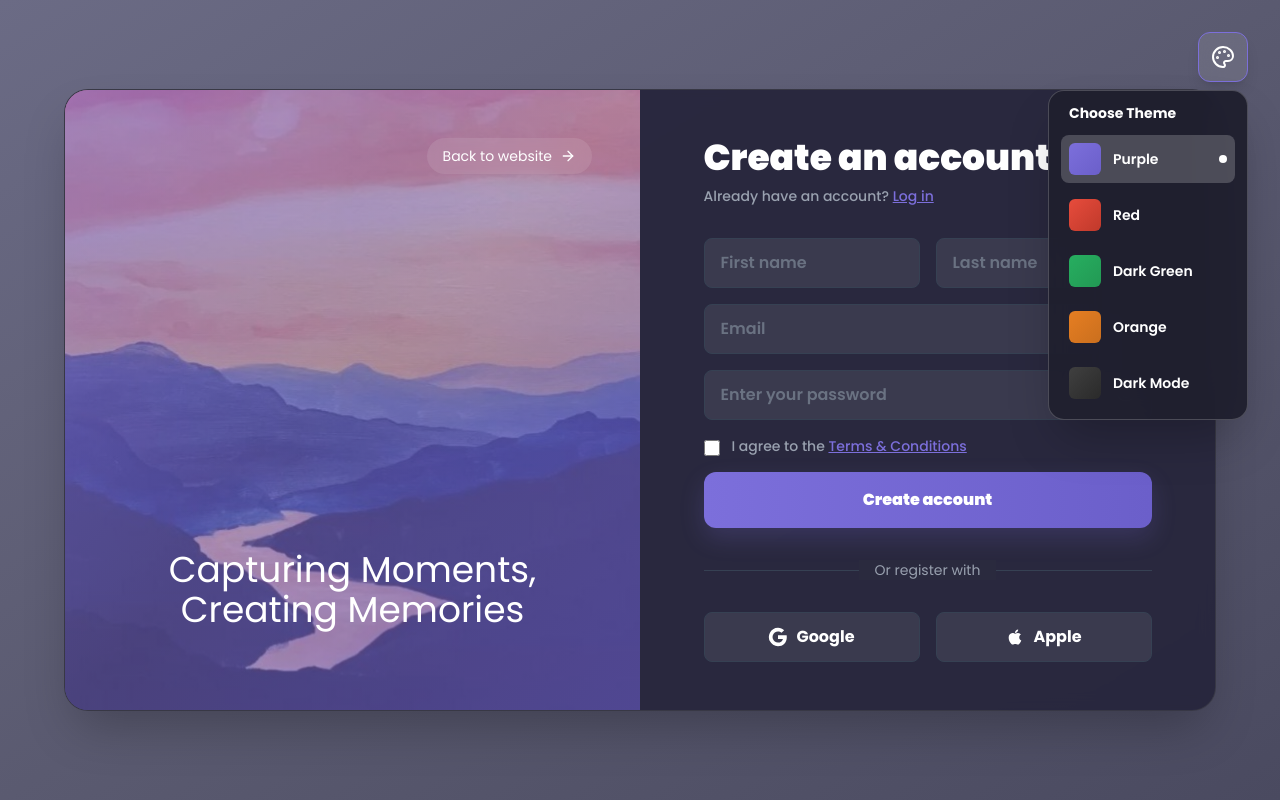
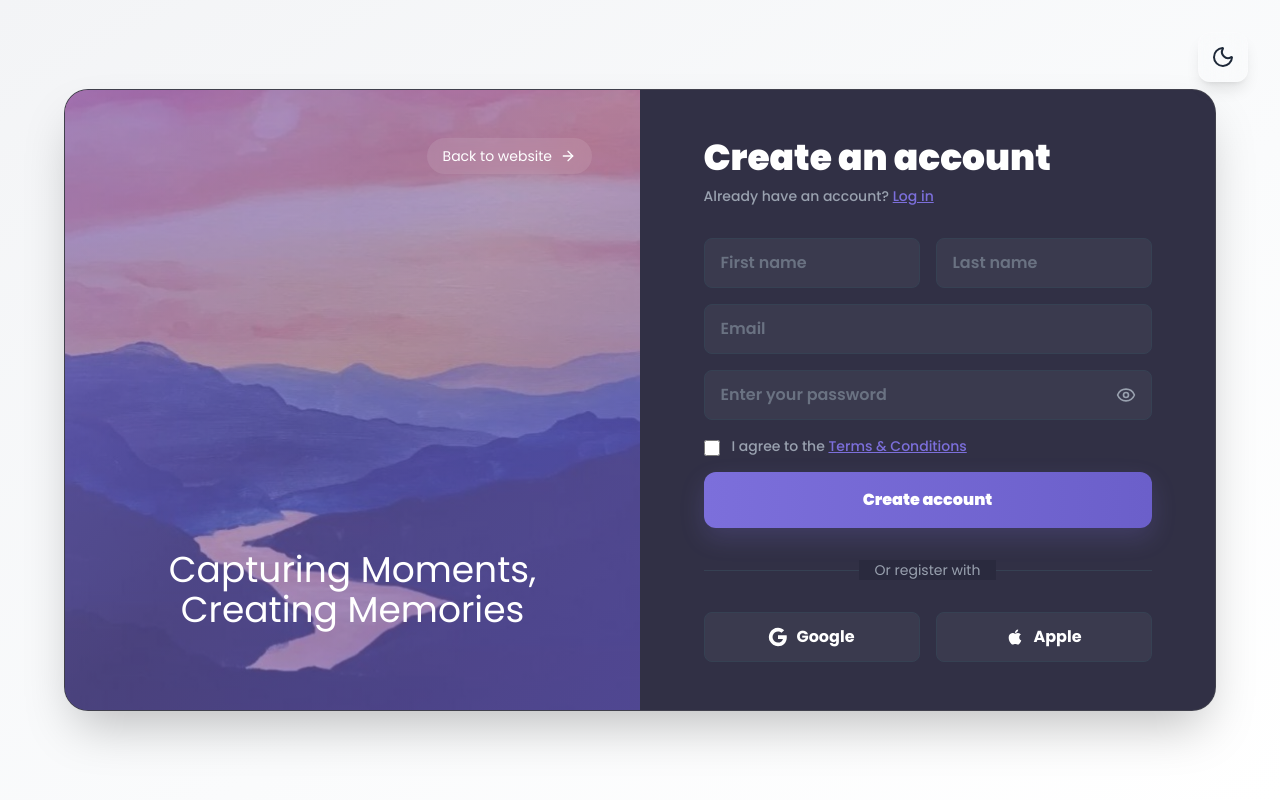
Before and after one commit to UzairAtiq/Login-Page-1, a React (Vite) app: page / in a window 1280 px wide. Both pictures are taken after a click on the button 1223 px from the left and 57 px from the top of the page. Built offline with nearby package versions, Linux system fonts and the light colour scheme.

Commit message:
Replace multi-theme selector with simple dark/light mode toggle

```diff
--- a/src/components/LoginPage.jsx
+++ b/src/components/LoginPage.jsx
@@ -1,16 +1,15 @@
 import { useState } from 'react';
 import { useNavigate } from 'react-router-dom';
 import { motion } from 'framer-motion';
-import { Eye, EyeOff, ArrowRight, Dribbble, Palette } from 'lucide-react';
+import { Eye, EyeOff, ArrowRight, Moon, Sun } from 'lucide-react';
 import { useTheme } from '../context/ThemeContext';
 import { useToast } from '../context/ToastContext';
 import PasswordStrengthIndicator from './PasswordStrengthIndicator';
 
 const LoginPage = () => {
   const navigate = useNavigate();
-  const { theme, setTheme, currentTheme, themes } = useTheme();
+  const { toggleTheme, currentTheme } = useTheme();
   const { showToast } = useToast();
-  const [showThemeMenu, setShowThemeMenu] = useState(false);
 
   const [formData, setFormData] = useState({
     firstName: '',
@@ -116,47 +115,19 @@ const LoginPage = () => {
       transition={{ duration: 0.5 }}
       className={`min-h-screen bg-gradient-to-br ${currentTheme.bg} flex items-center justify-center p-4 md:p-8`}
     >
-      {/* Theme Selector in top right */}
+      {/* Theme Toggle in top right */}
       <div className="absolute top-6 right-6 md:top-8 md:right-8 z-50">
-        <div className="relative">
-          <button
-            onClick={() => setShowThemeMenu(!showThemeMenu)}
-            className="bg-white/10 backdrop-blur-md p-3 rounded-xl shadow-lg hover:bg-white/20 transition-all duration-300 transform hover:scale-105 border border-white/20"
-            style={{ borderColor: showThemeMenu ? currentTheme.accent : undefined }}
-          >
-            <Palette className="w-6 h-6 text-white" />
-          </button>
-
-          {showThemeMenu && (
-            <div className="absolute top-full right-0 mt-2 bg-dark/95 backdrop-blur-xl rounded-2xl shadow-2xl p-3 min-w-[200px] border border-white/20">
-              <p className="text-white font-bold text-sm mb-3 px-2">Choose Theme</p>
-              <div className="space-y-2">
-                {Object.entries(themes).map(([key, themeData]) => (
-                  <button
-                    key={key}
-                    onClick={() => {
-                      setTheme(key);
-                      setShowThemeMenu(false);
-                    }}
-                    className={`w-full p-2 rounded-lg transition-all duration-300 flex items-center gap-3 ${
-                      theme === key
-                        ? 'bg-white/20'
-                        : 'hover:bg-white/10'
-                    }`}
-                  >
-                    <div
-                      className={`w-8 h-8 rounded-md bg-gradient-to-br ${themeData.primary}`}
-                    />
-                    <span className="text-white font-semibold text-sm">{themeData.name}</span>
-                    {theme === key && (
-                      <div className="ml-auto w-2 h-2 rounded-full bg-white" />
-                    )}
-                  </button>
-                ))}
-              </div>
-            </div>
+        <button
+          onClick={toggleTheme}
+          className="bg-white/10 backdrop-blur-md p-3 rounded-xl shadow-lg hover:bg-white/20 transition-all duration-300 transform hover:scale-105 border border-white/20"
+          aria-label="Toggle theme"
+        >
+          {currentTheme.isDark ? (
+            <Sun className="w-6 h-6 text-white" />
+          ) : (
+            <Moon className="w-6 h-6 text-gray-800" />
           )}
-        </div>
+        </button>
       </div>
 
       {/* Main Container */}
--- a/src/components/WelcomePage.jsx
+++ b/src/components/WelcomePage.jsx
@@ -1,7 +1,7 @@
 import { useState, useEffect } from 'react';
 import { useLocation, useNavigate } from 'react-router-dom';
 import { motion } from 'framer-motion';
-import { Eye, EyeOff, User, Mail, Lock, LogOut, Edit, Settings, X } from 'lucide-react';
+import { Eye, EyeOff, User, Mail, Lock, LogOut, Edit, Moon, Sun, X } from 'lucide-react';
 import { useTheme } from '../context/ThemeContext';
 import { useToast } from '../context/ToastContext';
 import { WelcomePageSkeleton } from './LoadingSkeleton';
@@ -11,13 +11,12 @@ const WelcomePage = () => {
   const location = useLocation();
   const navigate = useNavigate();
   const userData = location.state?.userData;
-  const { theme, setTheme, currentTheme, themes } = useTheme();
+  const { toggleTheme, currentTheme } = useTheme();
   const { showToast } = useToast();
   const [isLoading, setIsLoading] = useState(true);
 
   const [showPassword, setShowPassword] = useState(false);
   const [showEditModal, setShowEditModal] = useState(false);
-  const [showSettingsModal, setShowSettingsModal] = useState(false);
 
   const [editedData, setEditedData] = useState({
     firstName: userData?.firstName || '',
@@ -186,11 +185,20 @@ const WelcomePage = () => {
               Edit Profile
             </button>
             <button
-              onClick={() => setShowSettingsModal(true)}
+              onClick={toggleTheme}
               className="bg-dark-lighter hover:bg-dark-lighter/80 text-white font-bold py-4 px-6 rounded-xl border border-gray-700 hover:border-white/30 transition-all duration-300 transform hover:scale-105 flex items-center justify-center gap-2"
             >
-              <Settings className="w-5 h-5" />
-              Website Settings
+              {currentTheme.isDark ? (
+                <>
+                  <Sun className="w-5 h-5" />
+                  Switch to Light
+                </>
+              ) : (
+                <>
+                  <Moon className="w-5 h-5" />
+                  Switch to Dark
+                </>
+              )}
             </button>
           </div>
         </div>
@@ -262,60 +270,6 @@ const WelcomePage = () => {
           </div>
         </div>
       )}
-
-      {/* Settings Modal */}
-      {showSettingsModal && (
-        <div className="fixed inset-0 bg-black/80 backdrop-blur-md flex items-center justify-center p-4 z-50 animate-in fade-in duration-300">
-          <div className="bg-dark/95 backdrop-blur-xl rounded-3xl p-8 max-w-md w-full border border-white/20 shadow-2xl transform animate-in zoom-in duration-300">
-            <div className="flex items-center justify-between mb-6">
-              <h2 className="text-2xl font-black text-white flex items-center gap-2">
-                <Settings className="w-6 h-6" style={{ color: currentTheme.accent }} />
-                Theme Settings
-              </h2>
-              <button
-                onClick={() => setShowSettingsModal(false)}
-                className="text-gray-400 hover:text-white transition-colors p-2 hover:bg-white/10 rounded-lg"
-              >
-                <X className="w-6 h-6" />
-              </button>
-            </div>
-
-            <p className="text-gray-400 mb-6 font-medium">Choose your preferred color theme</p>
-
-            <div className="space-y-3">
-              {Object.entries(themes).map(([key, themeData]) => (
-                <button
-                  key={key}
-                  onClick={() => {
-                    setTheme(key);
-                    setTimeout(() => setShowSettingsModal(false), 500);
-                  }}
-                  className={`w-full p-4 rounded-xl border-2 transition-all duration-300 transform hover:scale-105 ${
-                    theme === key
-                      ? 'border-white/50 bg-white/10'
-                      : 'border-gray-700 bg-dark-lighter hover:border-white/20'
-                  }`}
-                >
-                  <div className="flex items-center gap-4">
-                    <div
-                      className={`w-12 h-12 rounded-lg bg-gradient-to-br ${themeData.primary}`}
-                    />
-                    <div className="flex-1 text-left">
-                      <p className="text-white font-bold">{themeData.name}</p>
-                      <p className="text-gray-400 text-sm">Click to apply</p>
-                    </div>
-                    {theme === key && (
-                      <div className="w-6 h-6 rounded-full border-2 border-white flex items-center justify-center">
-                        <div className="w-3 h-3 rounded-full bg-white" />
-                      </div>
-                    )}
-                  </div>
-                </button>
-              ))}
-            </div>
-          </div>
-        </div>
-      )}
     </motion.div>
   );
 };
--- a/src/context/ThemeContext.jsx
+++ b/src/context/ThemeContext.jsx
@@ -11,58 +11,33 @@ export const useTheme = () => {
 };
 
 export const themes = {
-  purple: {
+  light: {
+    bg: 'from-gray-100 via-gray-50 to-white',
+    primary: 'from-[#7C6FDB] to-[#6B5FCA]',
+    primarySolid: '#7C6FDB',
+    primaryDark: '#6B5FCA',
+    accent: '#7C6FDB',
+    shadow: 'primary/20',
+    name: 'Light',
+    isDark: false
+  },
+  dark: {
     bg: 'from-[#6B6B85] via-[#5A5A70] to-[#4A4A60]',
     primary: 'from-[#7C6FDB] to-[#6B5FCA]',
     primarySolid: '#7C6FDB',
     primaryDark: '#6B5FCA',
     accent: '#7C6FDB',
     shadow: 'primary/20',
-    name: 'Purple'
-  },
-  red: {
-    bg: 'from-[#8B5A5A] via-[#7A4949] to-[#6A3838]',
-    primary: 'from-[#E74C3C] to-[#C0392B]',
-    primarySolid: '#E74C3C',
-    primaryDark: '#C0392B',
-    accent: '#E74C3C',
-    shadow: 'red-500/20',
-    name: 'Red'
-  },
-  green: {
-    bg: 'from-[#2C5F4E] via-[#234D3E] to-[#1A3B2E]',
-    primary: 'from-[#27AE60] to-[#229954]',
-    primarySolid: '#27AE60',
-    primaryDark: '#229954',
-    accent: '#27AE60',
-    shadow: 'green-500/20',
-    name: 'Dark Green'
-  },
-  orange: {
-    bg: 'from-[#8B6F47] via-[#7A5E36] to-[#6A4E26]',
-    primary: 'from-[#E67E22] to-[#CA6F1E]',
-    primarySolid: '#E67E22',
-    primaryDark: '#CA6F1E',
-    accent: '#E67E22',
-    shadow: 'orange-500/20',
-    name: 'Orange'
-  },
-  dark: {
-    bg: 'from-[#1a1a1a] via-[#0f0f0f] to-[#000000]',
-    primary: 'from-[#404040] to-[#2a2a2a]',
-    primarySolid: '#404040',
-    primaryDark: '#2a2a2a',
-    accent: '#404040',
-    shadow: 'gray-700/20',
-    name: 'Dark Mode'
+    name: 'Dark',
+    isDark: true
   }
 };
 
 export const ThemeProvider = ({ children }) => {
   const [theme, setTheme] = useState(() => {
-    // Load theme from localStorage or default to purple
+    // Load theme from localStorage or default to dark
     const savedTheme = localStorage.getItem('appTheme');
-    return savedTheme || 'purple';
+    return savedTheme || 'dark';
   });
 
   useEffect(() => {
@@ -70,10 +45,14 @@ export const ThemeProvider = ({ children }) => {
     localStorage.setItem('appTheme', theme);
   }, [theme]);
 
+  const toggleTheme = () => {
+    setTheme(prev => prev === 'dark' ? 'light' : 'dark');
+  };
+
   const currentTheme = themes[theme];
 
   return (
-    <ThemeContext.Provider value={{ theme, setTheme, currentTheme, themes }}>
+    <ThemeContext.Provider value={{ theme, setTheme, toggleTheme, currentTheme, themes }}>
       {children}
     </ThemeContext.Provider>
   );
```
